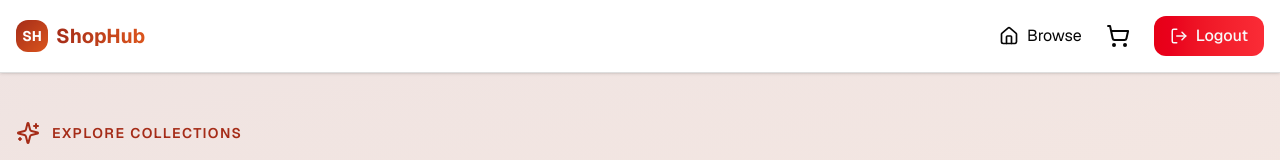
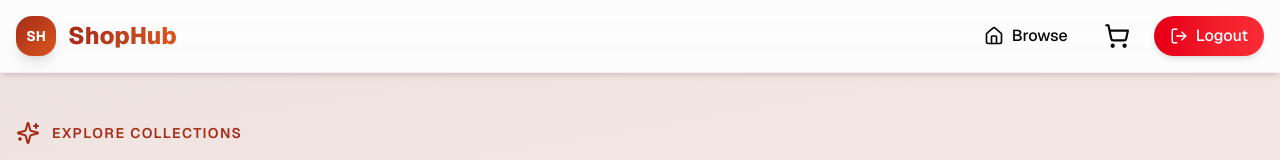
Before and after one commit to SarveshBhoite/ecommerce, a Next.js app in the folder frontend/: page / in a window 1280 px wide. Shown: the top 160 px of the page. Built offline with nearby package versions, Linux system fonts and the light colour scheme; no server answers; the database is empty; sample sign-in values are in the browser's storage.

Commit message:
fully working with new navbar

```diff
--- a/frontend/components/navbar.tsx
+++ b/frontend/components/navbar.tsx
@@ -3,19 +3,23 @@
 import Link from "next/link";
 import { useRouter } from "next/navigation";
 import { useAuth } from "@/lib/store";
-import { ShoppingCart, LogOut, Home, LogIn, UserPlus } from "lucide-react";
-import { useState, useEffect } from "react";
+import {
+  ShoppingCart,
+  LogOut,
+  Home,
+  LogIn,
+  UserPlus,
+} from "lucide-react";
+import { useEffect, useState } from "react";
 
 export function Navbar() {
   const { logout, isAuthenticated } = useAuth();
   const router = useRouter();
   const [cartCount, setCartCount] = useState(0);
 
-  // 🔥 Fetch cart count from MongoDB
   const fetchCartCount = async () => {
     try {
       const token = localStorage.getItem("token");
-
       if (!token) return;
 
       const response = await fetch("/api/cart", {
@@ -32,16 +36,13 @@ export function Navbar() {
         setCartCount(totalItems);
       }
     } catch (error) {
-      console.error("Failed to load cart count:", error);
+      console.error("Cart count error:", error);
     }
   };
 
   useEffect(() => {
-    if (isAuthenticated()) {
-      fetchCartCount();
-    }
+    if (isAuthenticated()) fetchCartCount();
 
-    // Listen for global cart updates
     const handler = () => fetchCartCount();
     window.addEventListener("cart-updated", handler);
 
@@ -54,73 +55,124 @@ export function Navbar() {
   };
 
   return (
-    <nav className="sticky top-0 z-50 bg-card/95 backdrop-blur border-b border-border shadow-sm">
+    <nav className="
+      sticky top-0 z-50
+      bg-white/60 dark:bg-black/40
+      backdrop-blur-xl
+      border-b border-border/40
+      shadow-md
+    ">
       <div className="max-w-7xl mx-auto px-4 py-4 flex items-center justify-between">
+
         {/* Logo */}
-        <Link href="/" className="group flex items-center gap-2">
-          <div className="w-8 h-8 rounded-lg bg-gradient-to-br from-primary to-accent flex items-center justify-center">
+        <Link href="/" className="group flex items-center gap-3 select-none">
+          <div className="
+            w-10 h-10 rounded-xl
+            bg-gradient-to-br from-primary to-accent
+            flex items-center justify-center shadow-lg
+          ">
             <span className="text-white font-bold text-sm">SH</span>
           </div>
-          <span className="text-xl font-bold bg-gradient-to-r from-primary to-accent bg-clip-text text-transparent group-hover:scale-105 transition-transform">
+
+          <span className="
+            text-2xl font-extrabold
+            bg-gradient-to-r from-primary to-accent
+            bg-clip-text text-transparent
+            transition-all duration-300
+            group-hover:scale-110
+          ">
             ShopHub
           </span>
         </Link>
 
-        {/* Right Side Buttons */}
-        <div className="flex items-center gap-6">
-          {/* 🚫 NOT LOGGED IN — Show Login & Register */}
+        {/* Right Buttons */}
+        <div className="flex items-center gap-4 sm:gap-6">
+
+          {/* NOT LOGGED IN — LOGIN & REGISTER */}
           {!isAuthenticated() && (
             <>
               <Link
                 href="/login"
-                className="flex items-center gap-2 px-4 py-2 rounded-lg text-foreground border border-border hover:bg-primary/10 hover:text-primary transition-all font-medium"
+                className="
+                  flex items-center gap-2 px-4 py-2 rounded-full
+                  border border-border bg-card/60 backdrop-blur
+                  hover:border-primary hover:text-primary
+                  transition-all duration-200 hover:scale-105
+                "
               >
                 <LogIn size={18} />
-                <span className="hidden sm:inline">Login</span>
+                <span className="hidden sm:inline font-medium">Login</span>
               </Link>
 
               <Link
                 href="/register"
-                className="flex items-center gap-2 px-4 py-2 rounded-lg bg-gradient-to-r from-primary to-accent text-white hover:shadow-lg hover:scale-105 transition-all font-medium"
+                className="
+                  flex items-center gap-2 px-4 py-2 rounded-full
+                  bg-gradient-to-r from-primary to-accent text-white
+                  shadow-md hover:shadow-xl
+                  transition-all duration-200 hover:scale-105
+                "
               >
                 <UserPlus size={18} />
-                <span className="hidden sm:inline">Register</span>
+                <span className="hidden sm:inline font-medium">Register</span>
               </Link>
             </>
           )}
 
-          {/* ✅ LOGGED IN — Show Browse, Cart, Logout */}
+          {/* LOGGED IN */}
           {isAuthenticated() && (
             <>
               <Link
                 href="/"
-                className="flex items-center gap-2 text-foreground hover:text-primary transition-all duration-200 hover:scale-105"
+                className="
+                  flex items-center gap-2 px-3 py-2 rounded-full
+                  hover:bg-primary/10 hover:text-primary
+                  transition-all duration-200 hover:scale-105
+                "
               >
                 <Home size={20} />
-                <span className="hidden sm:inline">Browse</span>
+                <span className="hidden sm:inline font-medium">Browse</span>
               </Link>
 
+              {/* Cart */}
               <Link
                 href="/cart"
-                className="relative text-foreground hover:text-primary transition-all duration-200 hover:scale-110 group"
+                className="
+                  relative flex items-center
+                  hover:text-primary hover:scale-110
+                  transition-all duration-200
+                "
               >
-                <ShoppingCart
-                  size={24}
-                  className="group-hover:rotate-12 transition-transform"
-                />
+                <ShoppingCart size={26} className="transition-transform" />
+
                 {cartCount > 0 && (
-                  <span className="absolute -top-3 -right-3 bg-gradient-to-r from-primary to-accent text-white text-xs font-bold rounded-full w-6 h-6 flex items-center justify-center animate-pulse">
+                  <span
+                    className="
+                      absolute -top-2.5 -right-3
+                      bg-gradient-to-r from-primary to-accent
+                      text-white text-xs font-bold
+                      rounded-full w-6 h-6 flex items-center justify-center
+                      shadow-md animate-bounce
+                    "
+                  >
                     {cartCount}
                   </span>
                 )}
               </Link>
 
+              {/* Logout */}
               <button
                 onClick={handleLogout}
-                className="flex items-center gap-2 px-4 py-2 rounded-lg bg-gradient-to-r from-destructive to-red-500 text-destructive-foreground hover:shadow-lg hover:scale-105 transition-all font-medium"
+                className="
+                  flex items-center gap-2 px-4 py-2 rounded-full
+                  bg-gradient-to-r from-destructive to-red-500
+                  text-white font-medium
+                  shadow-md hover:shadow-xl
+                  transition-all duration-200 hover:scale-105
+                "
               >
                 <LogOut size={18} />
-                <span className="hidden sm:inline">Logout</span>
+                <span className="hidden sm:inline font-medium">Logout</span>
               </button>
             </>
           )}
```
